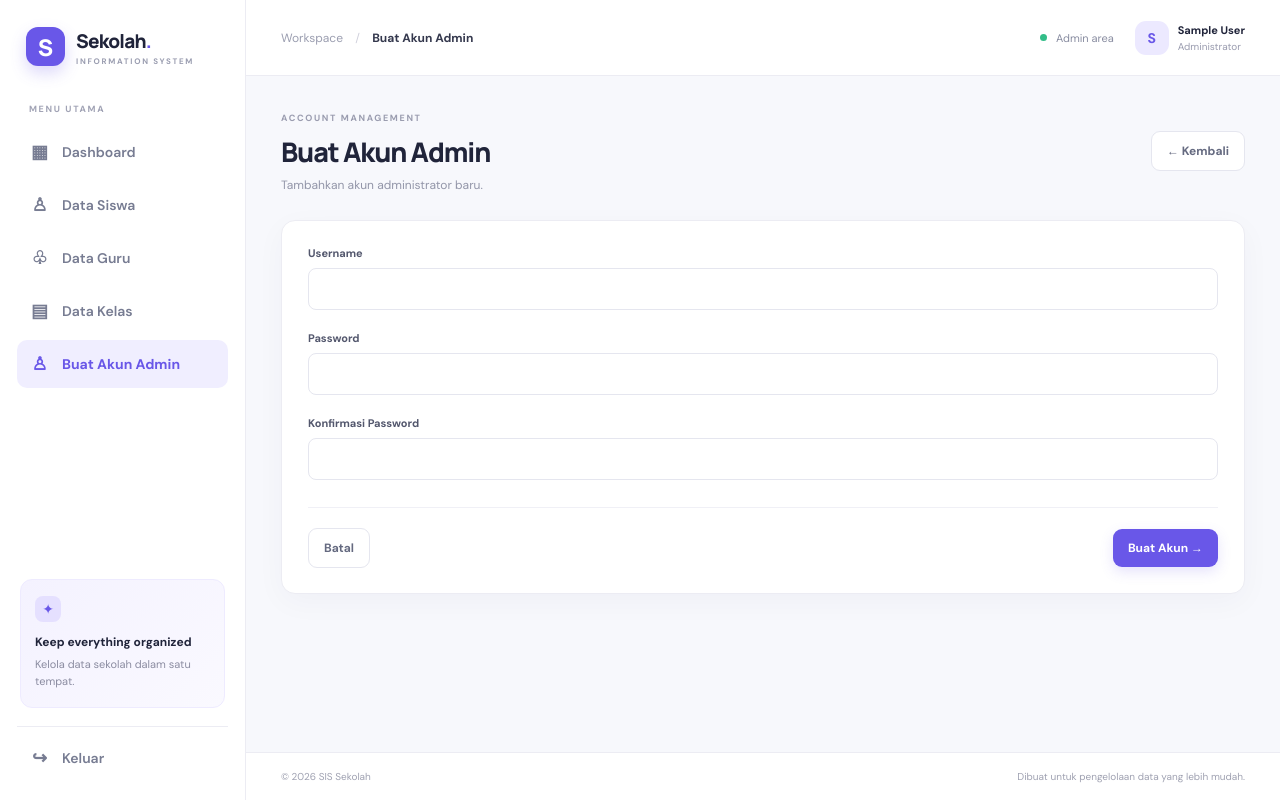
After one commit to alvinoirgie/DTbase-sekolah-kelompok, a PHP site: page /auth/register.php in a window 1280 px wide. The commit adds this page. Run offline with PHP 8.4, Linux system fonts and the light colour scheme; the visitor is signed in with stand-in values (Sample User, id 1).

Commit message:
tambah admin

```diff
--- /dev/null
+++ b/auth/register.php
@@ -0,0 +1,149 @@
+<?php
+require_once __DIR__ . '/../config/database.php';
+require_once __DIR__ . '/../includes/functions.php';
+require_once __DIR__ . '/../includes/auth.php';
+
+if (session_status() === PHP_SESSION_NONE) {
+    session_start();
+}
+
+// Hanya admin yang sudah login boleh membuat akun admin baru.
+if (empty($_SESSION['user_id'])) {
+    redirect('/sis-sekolah/auth/login.php');
+}
+
+$pageTitle = 'Buat Akun Admin';
+$errors = [];
+$username = '';
+
+if ($_SERVER['REQUEST_METHOD'] === 'POST') {
+    verify_csrf();
+
+    $username = trim($_POST['username'] ?? '');
+    $password = $_POST['password'] ?? '';
+    $konfirmasi = $_POST['konfirmasi'] ?? '';
+
+    if ($username === '') {
+        $errors[] = 'Username wajib diisi.';
+    } elseif (!preg_match('/^[a-zA-Z0-9_.-]{4,30}$/', $username)) {
+        $errors[] = 'Username harus 4-30 karakter dan hanya boleh berisi huruf, angka, titik, garis bawah, atau tanda hubung.';
+    }
+
+    if (strlen($password) < 8) {
+        $errors[] = 'Password minimal 8 karakter.';
+    }
+
+    if ($password !== $konfirmasi) {
+        $errors[] = 'Konfirmasi password tidak cocok.';
+    }
+
+    if (!$errors) {
+        try {
+            $cek = $pdo->prepare(
+                'SELECT id FROM users WHERE username = ? LIMIT 1'
+            );
+            $cek->execute([$username]);
+
+            if ($cek->fetch()) {
+                $errors[] = 'Username sudah digunakan.';
+            } else {
+                $hash = password_hash($password, PASSWORD_DEFAULT);
+
+                $insert = $pdo->prepare(
+                    'INSERT INTO users (username, password) VALUES (?, ?)'
+                );
+                $insert->execute([$username, $hash]);
+
+                flash('Akun admin berhasil dibuat.');
+                redirect('/sis-sekolah/auth/login.php');
+            }
+        } catch (PDOException $e) {
+            error_log($e->getMessage());
+            $errors[] = 'Gagal membuat akun. Periksa struktur tabel users di database.';
+        }
+    }
+}
+
+require __DIR__ . '/../includes/header.php';
+?>
+
+<div class="page-heading">
+    <div>
+        <span class="eyebrow dark-eyebrow">ACCOUNT MANAGEMENT</span>
+        <h1>Buat Akun Admin</h1>
+        <p>Tambahkan akun administrator baru.</p>
+    </div>
+    <a class="btn btn-outline" href="/sis-sekolah/dashboard.php">
+        ← Kembali
+    </a>
+</div>
+
+<?php if ($errors): ?>
+    <div class="alert alert-error">
+        <?php foreach ($errors as $error): ?>
+            <div><?= e($error) ?></div>
+        <?php endforeach; ?>
+    </div>
+<?php endif; ?>
+
+<form method="post" class="panel form-panel">
+    <input
+        type="hidden"
+        name="csrf_token"
+        value="<?= e(csrf_token()) ?>"
+    >
+
+    <div class="form-grid">
+        <div class="field field-full">
+            <label for="username">Username</label>
+            <input
+                class="input"
+                type="text"
+                id="username"
+                name="username"
+                value="<?= e($username) ?>"
+                minlength="4"
+                maxlength="30"
+                autocomplete="username"
+                required
+            >
+        </div>
+
+        <div class="field field-full">
+            <label for="password">Password</label>
+            <input
+                class="input"
+                type="password"
+                id="password"
+                name="password"
+                minlength="8"
+                autocomplete="new-password"
+                required
+            >
+        </div>
+
+        <div class="field field-full">
+            <label for="konfirmasi">Konfirmasi Password</label>
+            <input
+                class="input"
+                type="password"
+                id="konfirmasi"
+                name="konfirmasi"
+                minlength="8"
+                autocomplete="new-password"
+                required
+            >
+        </div>
+    </div>
+
+    <div class="form-actions">
+        <a class="btn btn-outline" href="/sis-sekolah/dashboard.php">
+            Batal
+        </a>
+        <button class="btn btn-primary" type="submit">
+            Buat Akun →
+        </button>
+    </div>
+</form>
+
+<?php require __DIR__ . '/../includes/footer.php'; ?>
--- a/includes/header.php
+++ b/includes/header.php
@@ -4,13 +4,100 @@ $pageTitle = $pageTitle ?? 'Dashboard';
 $base = '/sis-sekolah';
 $current = basename($_SERVER['PHP_SELF']);
 ?>
-<!doctype html><html lang="id"><head><meta charset="utf-8"><meta name="viewport" content="width=device-width, initial-scale=1"><title><?= e($pageTitle) ?> · SIS Sekolah</title><link rel="stylesheet" href="<?= $base ?>/assets/css/style.css"></head><body>
+
+<!doctype html>
+<html lang="id">
+<head>
+    <meta charset="utf-8">
+    <meta name="viewport" content="width=device-width, initial-scale=1">
+    <title><?= e($pageTitle) ?> · SIS Sekolah</title>
+    <link rel="stylesheet" href="<?= $base ?>/assets/css/style.css">
+</head>
+<body>
 <div class="app-shell">
-<aside class="sidebar" id="sidebar"><a class="brand" href="<?= $base ?>/dashboard.php"><span class="brand-icon">S</span><span><b>Sekolah<span class="brand-dot">.</span></b><small>INFORMATION SYSTEM</small></span></a><div class="nav-label">MENU UTAMA</div><nav class="nav">
-<a class="nav-link <?= $current==='dashboard.php'?'active':'' ?>" href="<?= $base ?>/dashboard.php"><span>▦</span> Dashboard</a>
-<a class="nav-link <?= str_contains($_SERVER['PHP_SELF'],'/siswa/')?'active':'' ?>" href="<?= $base ?>/siswa/index.php"><span>♙</span> Data Siswa</a>
-<a class="nav-link <?= str_contains($_SERVER['PHP_SELF'],'/guru/')?'active':'' ?>" href="<?= $base ?>/guru/index.php"><span>♧</span> Data Guru</a>
-<a class="nav-link <?= str_contains($_SERVER['PHP_SELF'],'/kelas/')?'active':'' ?>" href="<?= $base ?>/kelas/index.php"><span>▤</span> Data Kelas</a>
-</nav><div class="sidebar-bottom"><div class="help-card"><div class="help-icon">✦</div><b>Keep everything organized</b><p>Kelola data sekolah dalam satu tempat.</p></div><a class="nav-link logout-link" href="<?= $base ?>/auth/logout.php"><span>↪</span> Keluar</a></div></aside>
-<main class="main-area"><header class="topbar"><button class="menu-toggle" id="menuToggle" aria-label="Buka menu">☰</button><div class="breadcrumb">Workspace <span>/</span> <b><?= e($pageTitle) ?></b></div><div class="topbar-right"><span class="status-dot"></span><span class="online-label">Admin area</span><div class="avatar"><?= e(strtoupper(substr($_SESSION['nama'] ?? 'A',0,1))) ?></div><div class="user-name"><b><?= e($_SESSION['nama'] ?? 'Administrator') ?></b><small>Administrator</small></div></div></header><section class="page-content">
-<?php if (!empty($_SESSION['flash'])): $f=$_SESSION['flash']; unset($_SESSION['flash']); ?><div class="alert alert-<?= e($f['type']) ?>"><?= e($f['message']) ?></div><?php endif; ?>
+
+<aside class="sidebar" id="sidebar">
+    <a class="brand" href="<?= $base ?>/dashboard.php">
+        <span class="brand-icon">S</span>
+        <span>
+            <b>Sekolah<span class="brand-dot">.</span></b>
+            <small>INFORMATION SYSTEM</small>
+        </span>
+    </a>
+
+    <div class="nav-label">MENU UTAMA</div>
+
+    <nav class="nav">
+        <a class="nav-link <?= $current === 'dashboard.php' ? 'active' : '' ?>"
+           href="<?= $base ?>/dashboard.php">
+            <span>▦</span> Dashboard
+        </a>
+
+        <a class="nav-link <?= str_contains($_SERVER['PHP_SELF'], '/siswa/') ? 'active' : '' ?>"
+           href="<?= $base ?>/siswa/index.php">
+            <span>♙</span> Data Siswa
+        </a>
+
+        <a class="nav-link <?= str_contains($_SERVER['PHP_SELF'], '/guru/') ? 'active' : '' ?>"
+           href="<?= $base ?>/guru/index.php">
+            <span>♧</span> Data Guru
+        </a>
+
+        <a class="nav-link <?= str_contains($_SERVER['PHP_SELF'], '/kelas/') ? 'active' : '' ?>"
+           href="<?= $base ?>/kelas/index.php">
+            <span>▤</span> Data Kelas
+        </a>
+
+        <!-- Menu untuk membuat akun admin -->
+        <a class="nav-link <?= $current === 'register.php' ? 'active' : '' ?>"
+           href="<?= $base ?>/auth/register.php">
+            <span>♙</span> Buat Akun Admin
+        </a>
+    </nav>
+
+    <div class="sidebar-bottom">
+        <div class="help-card">
+            <div class="help-icon">✦</div>
+            <b>Keep everything organized</b>
+            <p>Kelola data sekolah dalam satu tempat.</p>
+        </div>
+
+        <a class="nav-link logout-link" href="<?= $base ?>/auth/logout.php">
+            <span>↪</span> Keluar
+        </a>
+    </div>
+</aside>
+
+<main class="main-area">
+    <header class="topbar">
+        <button class="menu-toggle" id="menuToggle" aria-label="Buka menu">☰</button>
+
+        <div class="breadcrumb">
+            Workspace <span>/</span> <b><?= e($pageTitle) ?></b>
+        </div>
+
+        <div class="topbar-right">
+            <span class="status-dot"></span>
+            <span class="online-label">Admin area</span>
+
+            <div class="avatar">
+                <?= e(strtoupper(substr($_SESSION['nama'] ?? 'A', 0, 1))) ?>
+            </div>
+
+            <div class="user-name">
+                <b><?= e($_SESSION['nama'] ?? 'Administrator') ?></b>
+                <small>Administrator</small>
+            </div>
+        </div>
+    </header>
+
+    <section class="page-content">
+        <?php
+        if (!empty($_SESSION['flash'])):
+            $f = $_SESSION['flash'];
+            unset($_SESSION['flash']);
+        ?>
+            <div class="alert alert-<?= e($f['type']) ?>">
+                <?= e($f['message']) ?>
+            </div>
+        <?php endif; ?>
```
